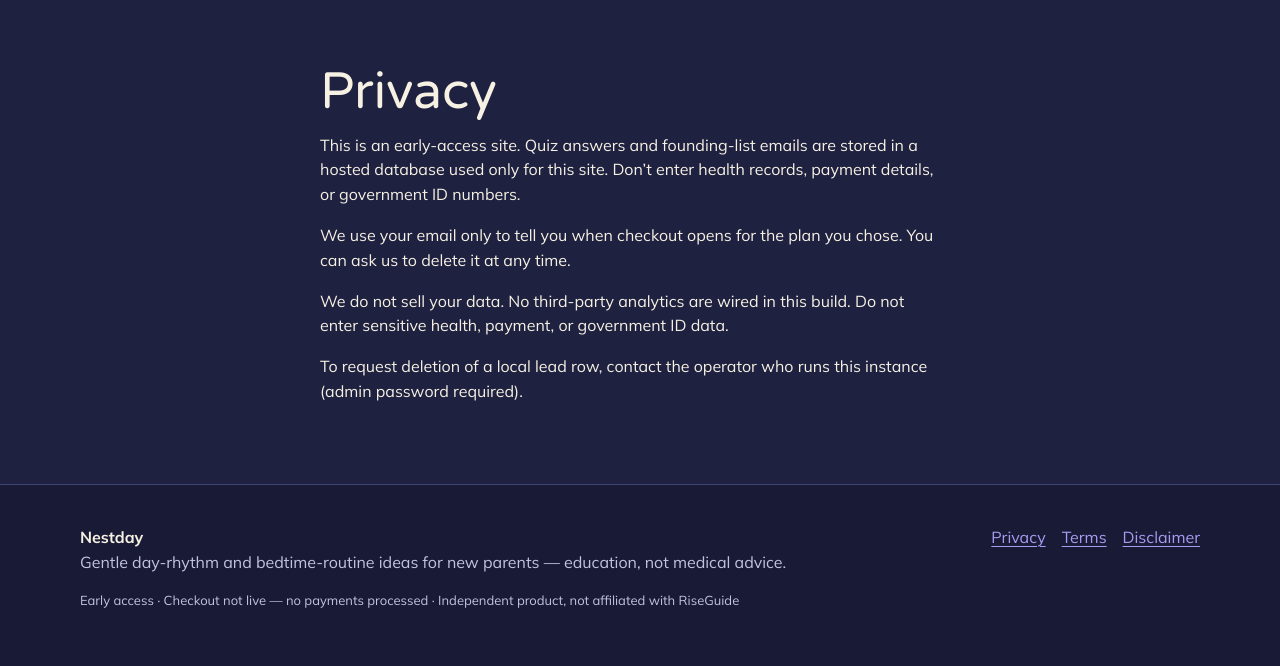
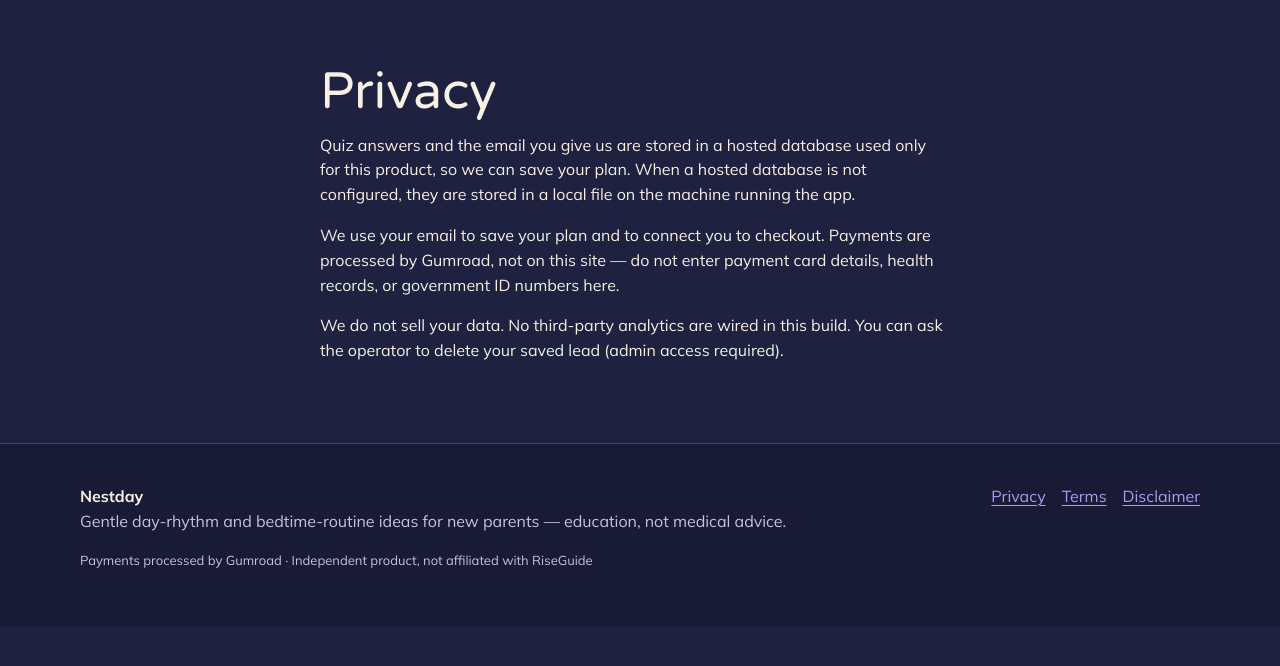
Before and after one commit to sudabay510-sys/nestday, a Flask app: page /privacy in a window 1280 px wide. Shown: the part 79-745 px from the top of the page. Run offline with Flask 3, Linux system fonts and the light colour scheme; some libraries are stand-ins or nearby versions.

Commit message:
Connect paywall to live Gumroad checkout

```diff
--- a/quiz_engine.py
+++ b/quiz_engine.py
@@ -8,6 +8,7 @@ from datetime import datetime, timezone
 from functools import wraps
 from pathlib import Path
 from typing import Any, Callable
+from urllib.parse import parse_qsl, urlencode, urlsplit, urlunsplit
 
 from db import open_store
 from unlock import full_sections_for, register_unlock
@@ -114,13 +115,41 @@ def create_app(brand: dict[str, Any]) -> Flask:
             return None
         return json.loads(row["plan_json"])
 
+    def checkout_href(email: str | None = None) -> str:
+        base = (brand.get("checkout_url") or "").strip()
+        if not base:
+            return ""
+        parts = urlsplit(base)
+        query = dict(parse_qsl(parts.query, keep_blank_values=True))
+        query["wanted"] = "true"
+        if email:
+            query["email"] = email
+        return urlunsplit((parts.scheme, parts.netloc, parts.path, urlencode(query), parts.fragment))
+
+    def current_checkout_email() -> str:
+        return (session.get("checkout_email") or session.get("founding_email") or "").strip()
+
+    def priced(email: str | None = None) -> list[dict[str, Any]]:
+        href = checkout_href(email)
+        rows = []
+        for item in brand["pricing"]:
+            row = dict(item)
+            if "price" not in row and "intro" in row:
+                row["price"] = row["intro"]
+            row["checkout_href"] = href
+            rows.append(row)
+        return rows
+
     @app.context_processor
     def inject_brand():
         ensure_form_token()
+        email = current_checkout_email()
         return {
             "brand": brand,
             "form_token": session["form_token"],
             "year": datetime.now().year,
+            "checkout_email": email,
+            "checkout_href": checkout_href(email or None),
         }
 
     unlocker = register_unlock(
@@ -235,7 +264,8 @@ def create_app(brand: dict[str, Any]) -> Flask:
         plan = load_plan()
         if not plan:
             return redirect(url_for("quiz_start"))
-        return render_template("paywall.html", plan=plan, pricing=brand["pricing"])
+        email = current_checkout_email()
+        return render_template("paywall.html", plan=plan, pricing=priced(email or None))
 
     @app.route("/founding", methods=["GET", "POST"])
     def founding():
@@ -249,25 +279,45 @@ def create_app(brand: dict[str, Any]) -> Flask:
             name = request.form.get("name", "").strip()[:80]
             tier = request.form.get("tier", brand["pricing"][0]["id"])
             if "@" not in email or "." not in email.split("@")[-1]:
-                flash("Enter a valid email so we can notify you when checkout opens.")
-                return render_template("founding.html", plan=plan, pricing=brand["pricing"], selected=tier)
+                flash("Enter a valid email so we can save your plan before checkout.")
+                return render_template(
+                    "founding.html",
+                    plan=plan,
+                    pricing=priced(),
+                    selected=tier,
+                )
             x(
                 "INSERT INTO leads(email, name, plan_tier, answers_json, plan_json, source, created) VALUES(?,?,?,?,?,?,?)",
-                (email, name, tier, json.dumps(answers), json.dumps(plan), "founding", utc_now()),
+                (email, name, tier, json.dumps(answers), json.dumps(plan), "checkout", utc_now()),
             )
             x(
                 "UPDATE quiz_sessions SET email=?, updated=? WHERE session_key=?",
                 (email, utc_now(), session_key()),
             )
             session["founding_email"] = email
+            session["checkout_email"] = email
+            session["checkout_tier"] = tier
+            if request.form.get("next") == "paywall":
+                return redirect(url_for("paywall"))
             return redirect(url_for("founding_thanks"))
         selected = request.args.get("tier", brand["pricing"][0]["id"])
-        return render_template("founding.html", plan=plan, pricing=brand["pricing"], selected=selected)
+        email = current_checkout_email()
+        return render_template(
+            "founding.html",
+            plan=plan,
+            pricing=priced(email or None),
+            selected=selected,
+        )
 
     @app.get("/founding/thanks")
     def founding_thanks():
-        email = session.get("founding_email", "")
-        return render_template("thanks.html", email=email)
+        email = current_checkout_email()
+        return render_template(
+            "thanks.html",
+            email=email,
+            pricing=priced(email or None),
+            selected=session.get("checkout_tier", ""),
+        )
 
     @app.get("/plan/print")
     def plan_print():
--- a/templates/admin.html
+++ b/templates/admin.html
@@ -2,8 +2,8 @@
 {% block title %}Leads — {{ brand.name }}{% endblock %}
 {% block content %}
 <section class="section"><div class="wrap">
-  <h1>Founding leads</h1>
-  <p class="tiny muted">Local SQLite only. Not production.</p>
+  <h1>Leads</h1>
+  <p class="tiny muted">Saved leads and quiz sessions for this product.</p>
   <table class="table">
     <thead><tr><th>ID</th><th>Email</th><th>Name</th><th>Tier</th><th>Created</th></tr></thead>
     <tbody>
--- a/templates/base.html
+++ b/templates/base.html
@@ -43,7 +43,7 @@
       <div>
         <strong>{{ brand.name }}</strong>
         <p class="muted">{{ brand.tagline }}</p>
-        <p class="tiny muted">Early access · Checkout not live — no payments processed · Independent product, not affiliated with RiseGuide</p>
+        <p class="tiny muted">Payments processed by Gumroad · Independent product, not affiliated with RiseGuide</p>
       </div>
       <div class="footer-links">
         <a href="{{ url_for('privacy') }}">Privacy</a>
--- a/templates/legal.html
+++ b/templates/legal.html
@@ -5,15 +5,16 @@
   <div class="wrap narrow prose">
     {% if kind == 'privacy' %}
     <h1>Privacy</h1>
-    <p>This is an early-access site. Quiz answers and founding-list emails are stored in a hosted database used only for this site. Don’t enter health records, payment details, or government ID numbers.</p><p>We use your email only to tell you when checkout opens for the plan you chose. You can ask us to delete it at any time.</p>
-    <p>We do not sell your data. No third-party analytics are wired in this build. Do not enter sensitive health, payment, or government ID data.</p>
-    <p>To request deletion of a local lead row, contact the operator who runs this instance (admin password required).</p>
+    <p>Quiz answers and the email you give us are stored in a hosted database used only for this product, so we can save your plan. When a hosted database is not configured, they are stored in a local file on the machine running the app.</p>
+    <p>We use your email to save your plan and to connect you to checkout. Payments are processed by Gumroad, not on this site — do not enter payment card details, health records, or government ID numbers here.</p>
+    <p>We do not sell your data. No third-party analytics are wired in this build. You can ask the operator to delete your saved lead (admin access required).</p>
     {% elif kind == 'terms' %}
     <h1>Terms</h1>
     <p>Full-plan access uses the license key on your Gumroad receipt. We check the key with Gumroad when you unlock and about once a day after that; if a membership is cancelled, fails to renew, or a purchase is refunded or disputed, the full plan locks again. Keep your key private — we store only a fingerprint of it.</p>
-    <p>This site is in early access. No paid subscription is sold here yet. “Checkout coming soon / founding list” does not create a billing relationship.</p>
     <p>Plans are educational checklists generated from your answers by deterministic rules. They are not professional advice.</p>
-    <p>You may cancel any future subscription (when live) anytime before renewal; exact cancel steps will be shown before any charge.</p>
+    <p>Paid subscriptions are sold on Gumroad. Payments are processed by Gumroad, not on this site. Prices are as shown on the pricing page and at checkout.</p>
+    <p>Renews automatically. Cancel anytime from your Gumroad library.</p>
+    <p>Refunds are handled under Gumroad’s refund policy. This product does not offer a separate 30-day money-back guarantee.</p>
     {% else %}
     <h1>Disclaimer</h1>
     <p>{{ brand.disclaimer_long }}</p>
--- a/templates/results.html
+++ b/templates/results.html
@@ -45,7 +45,7 @@
     <div class="plan-locked" aria-label="Locked plan sections">
       <div class="lock-banner">
         <h2>Full plan locked</h2>
-        <p>Join the founding list to be notified when checkout opens. No charge today.</p>
+        <p>Unlock the full plan with a subscription. Renews automatically. Cancel anytime from your Gumroad library.</p>
         <a class="btn btn-primary" href="{{ url_for('paywall') }}">Start my plan</a>
         <a class="btn btn-ghost" href="{{ url_for('plan_print') }}">Print preview</a>
         <p class="tiny"><a href="{{ url_for('unlock') }}">Already paid? Unlock your plan</a></p>
```
Also changed, not shown: nestday_brand.py (+10 -4 lines), templates/founding.html (+6 -6 lines), templates/landing.html (+4 -4 lines), templates/paywall.html (+19 -6 lines), templates/thanks.html (+16 -6 lines), test_app.py (+32 -4 lines).
